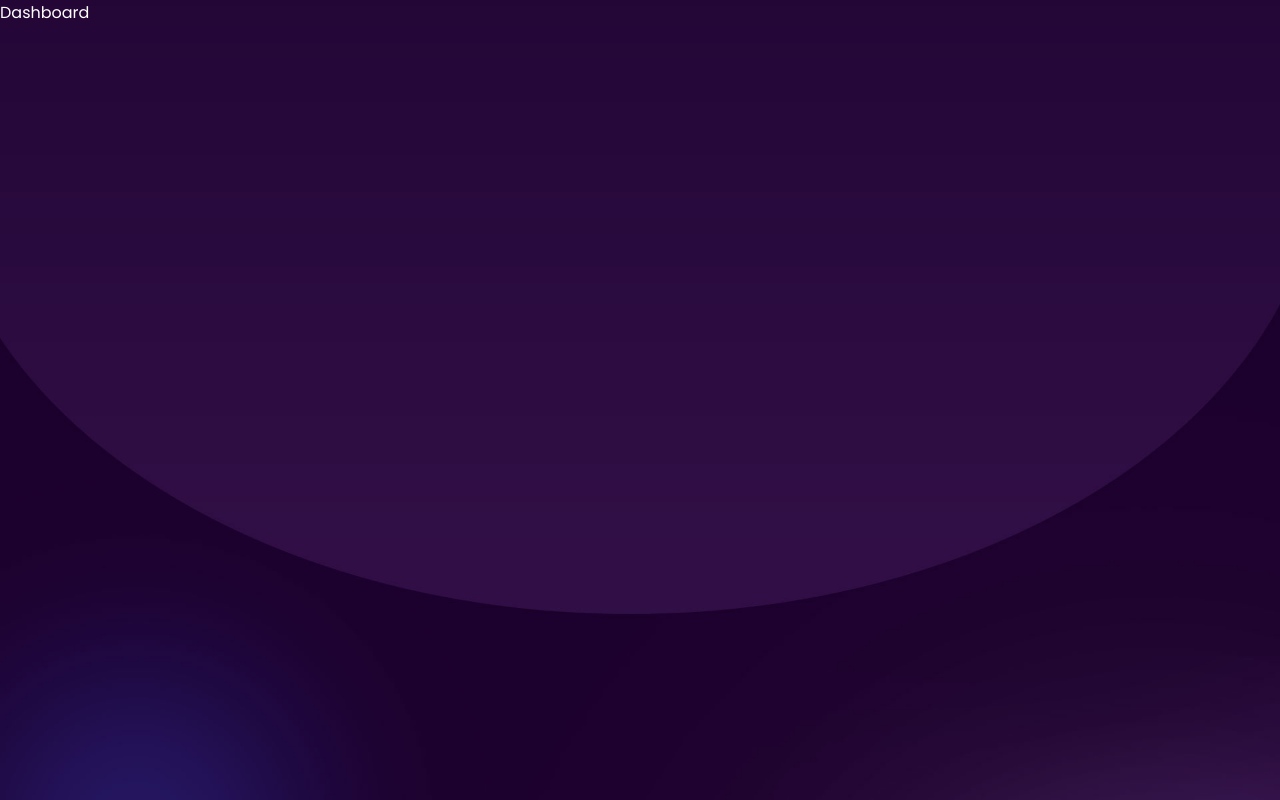
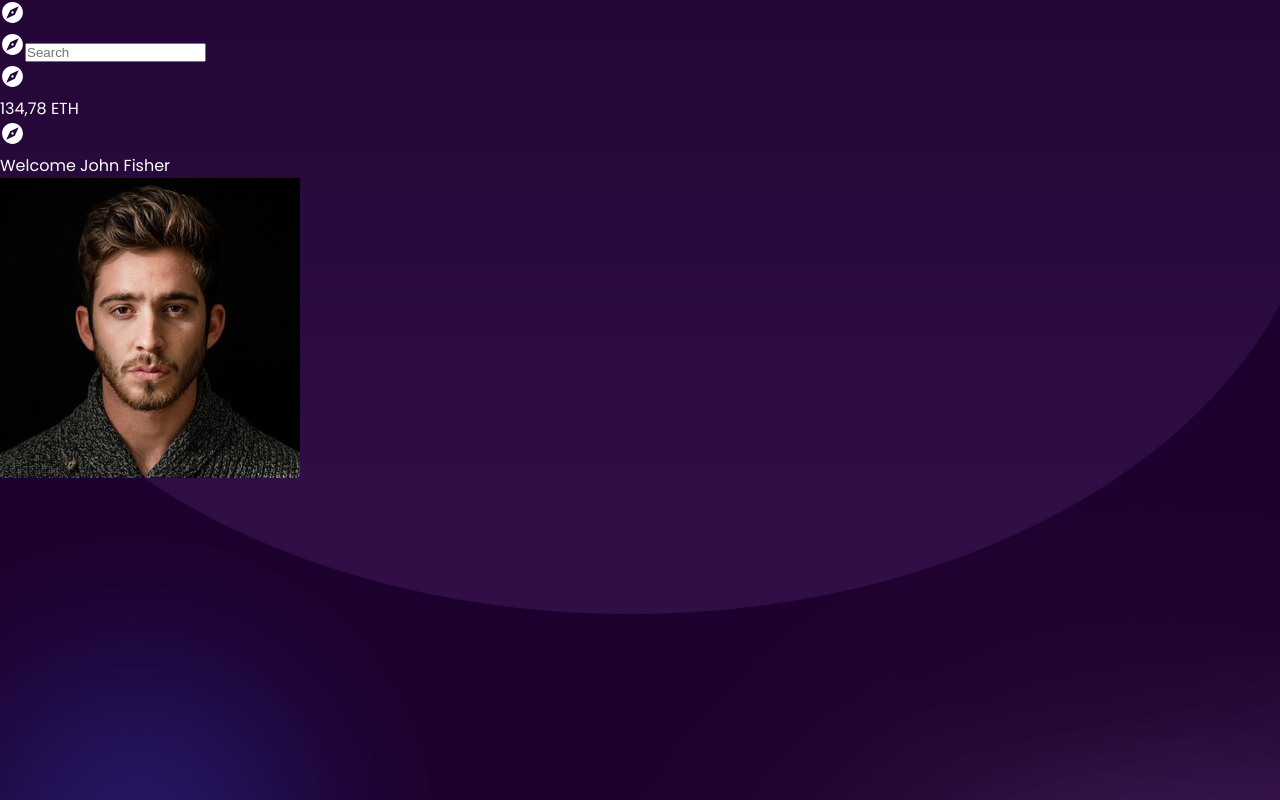
Before and after one commit to olufsenglo/joeyscoin, a React (Vite) app: page /dashboard in a window 1280 px wide. Built offline with nearby package versions, Linux system fonts and the light colour scheme.

Commit message:
Create dashboard nav

```diff
--- a/src/pages/dashboard/index.jsx
+++ b/src/pages/dashboard/index.jsx
@@ -1,9 +1,45 @@
 import React from 'react'
+import { MdExplore } from 'react-icons/md'
+
+import profile from '../../assets/images/profile.jpg';
 
 export const Dashboard = () => {
   return (
+
+
     <div className="dashboard-wrapper">
-      Dashboard
+
+      <nav className="our-nav flex-div">
+        <div className="nav-icon">
+        <MdExplore size={25} />
+        </div>
+        <div className="nav-left flex-div">
+          <div className="search-box flex-div">
+            <MdExplore size={25} />
+            <input type="text" placeholder="Search" />
+          </div>
+        </div>
+        <div className="nav-middle flex-div">
+          <div className="amount-eth flex-div">
+          <MdExplore size={25} />
+            <p>134,78 ETH</p>
+          </div>
+          <div className="notif flex-div">
+            <MdExplore size={25} />
+          </div>
+        </div>
+        <div className="nav-right flex-div">
+          <div className="profil flex-div">
+            <p>Welcome John Fisher</p>
+            <img src={profile} alt="My Profile" />
+          </div>
+        </div>
+      </nav>
+
+
+
+
+
     </div>
   )
 }
```
